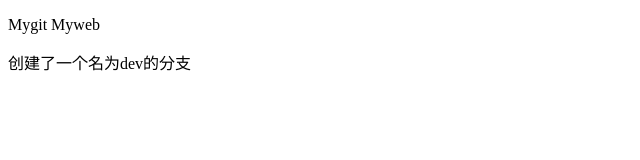
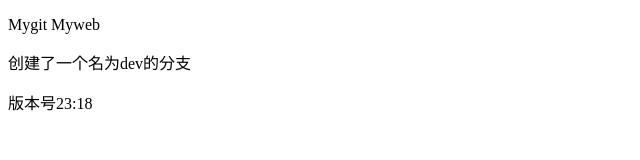
Before and after one commit to Younguo/MyWeb, a plain HTML site: page index.html in a window 1280 px wide. Shown: the whole page, without its empty margins (0-640 px from the left). Drawn offline with Linux system fonts and the light colour scheme.

Commit message:
新增23:18版本

```diff
--- a/index.html
+++ b/index.html
@@ -7,5 +7,6 @@
 	<body>
 		<p>Mygit Myweb</p>
 		<p>创建了一个名为dev的分支</p>
+		<p>版本号23:18</p>
 	</body>
 </html>
```
